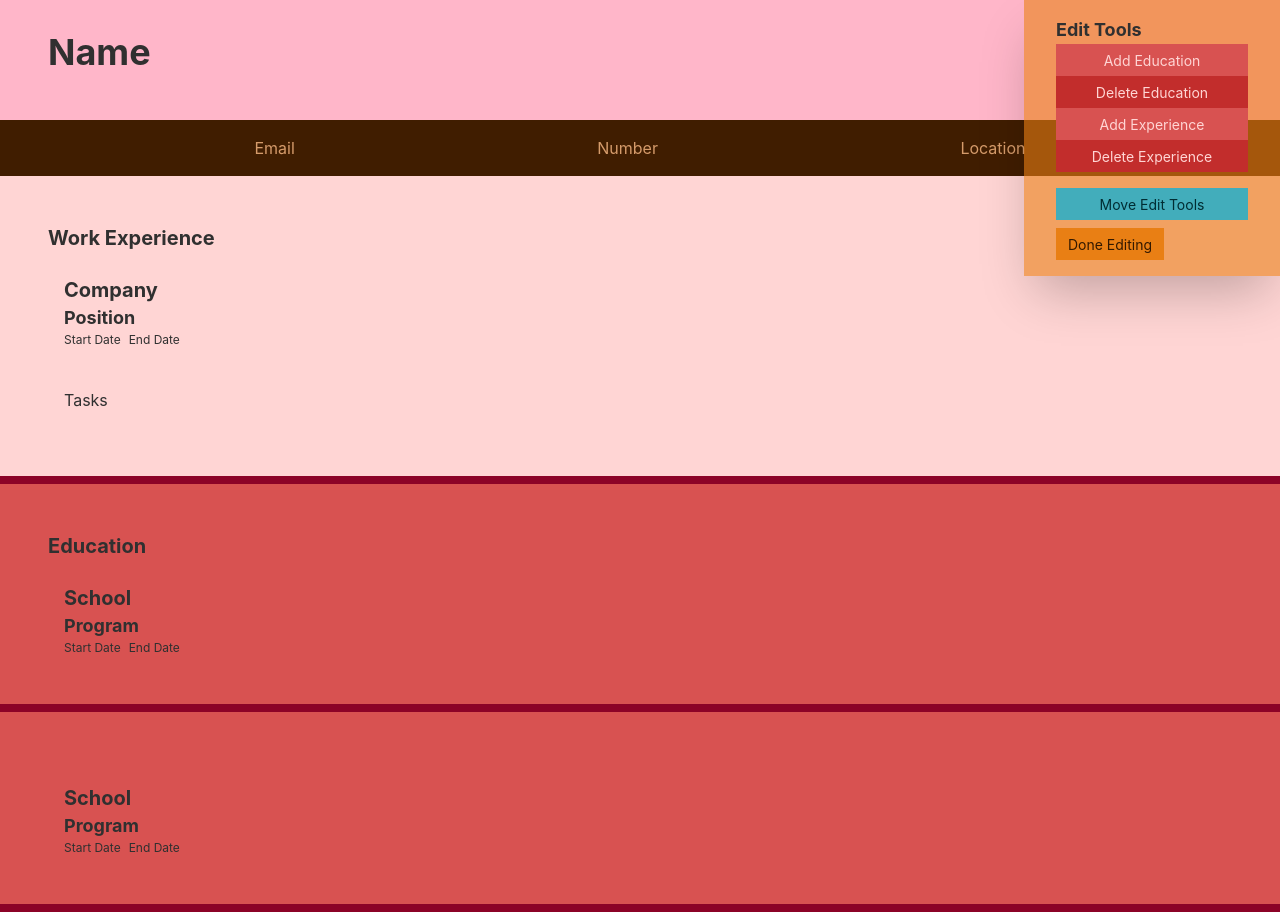
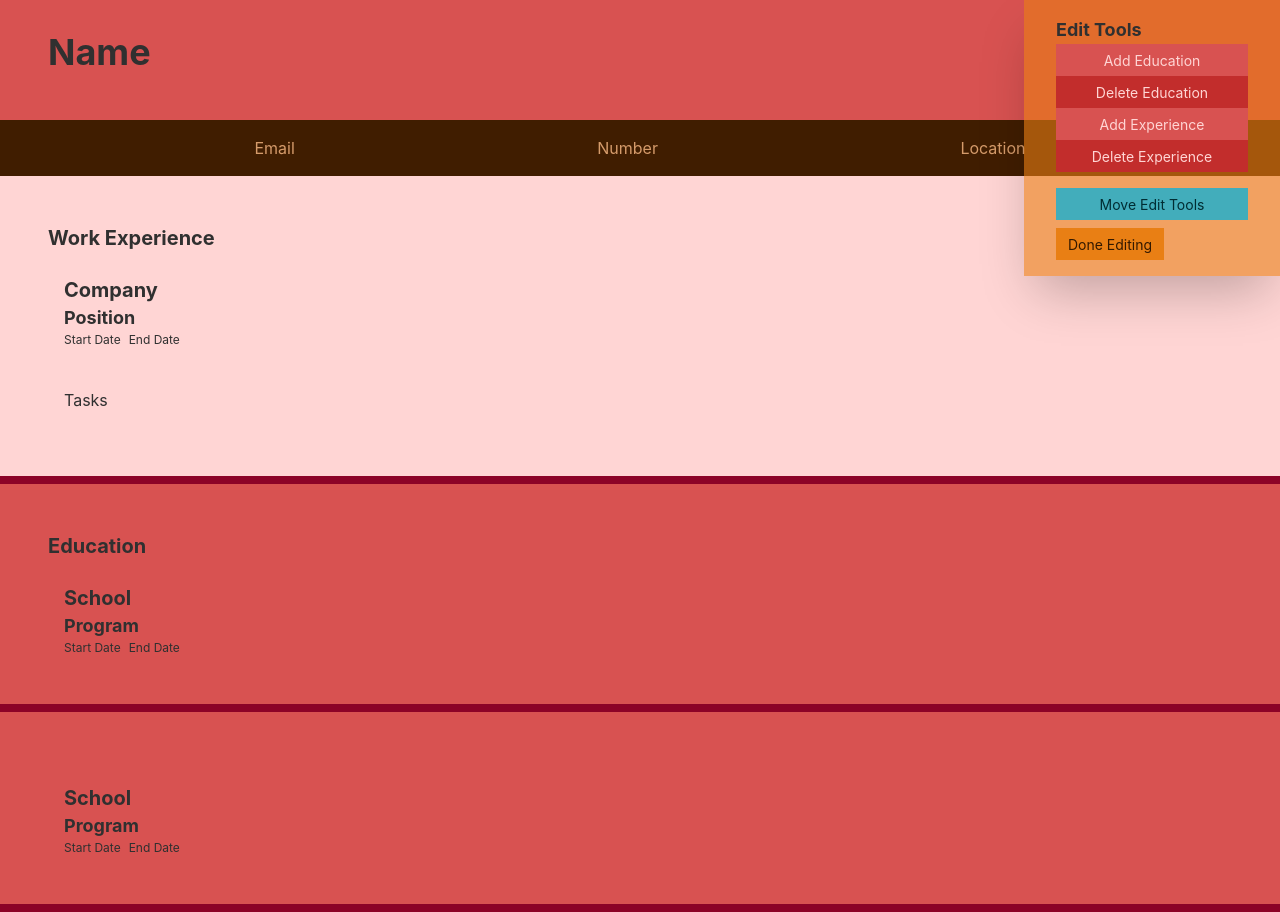
Before and after one commit to Dezzep/cv-project, a React (Create React App) app: page / in a window 1280 px wide. Both pictures are taken after a click on the button "Add Education". Built offline with nearby package versions, Linux system fonts and the light colour scheme.

Commit message:
made colors more consistent, added a bg to the entire page. (these aren't professional colors for a cv by all means, but I don't expect people to use this to actually generate a cv profesionally at this point,

```diff
--- a/src/App.css
+++ b/src/App.css
@@ -3,6 +3,7 @@
 .App-logo {
   height: 40vmin;
   pointer-events: none;
+  background: red;
 }
 
 @media (prefers-reduced-motion: no-preference) {
--- a/src/App.js
+++ b/src/App.js
@@ -77,7 +77,7 @@ export default class App extends React.Component {
 
     if (this.state.editTool){
       return (
-        <div className='App'>
+        <div className='App bg-secondary-content h-screen'>
            <div id='edit_tool' className={classEditTools}>
             <h1 className='font-bold text-lg'>Edit Tools</h1>
            <button onClick={this.addEducationPressed} className='btn-sm btn-secondary' id='add_education'>Add Education</button>
--- a/src/components/User_info.js
+++ b/src/components/User_info.js
@@ -27,7 +27,7 @@ class Info extends Component {
   render() {
     if (this.state.form) {
       return(
-        <div onClick={this.onClickField} className='bg-primary-content'>
+        <div onClick={this.onClickField} className='bg-secondary'>
 
           <h3 className='font-bold text-4xl py-6 ml-12 pt-8'>{this.state.name}</h3>
           <div className='flex mt-6 gap-12 justify-evenly py-4 bg-accent-content text-accent'>
@@ -41,7 +41,7 @@ class Info extends Component {
     }
     else {
       return (
-        <div className='bg-primary-content'>
+        <div className='bg-secondary'>
 
           <form>
 
```
